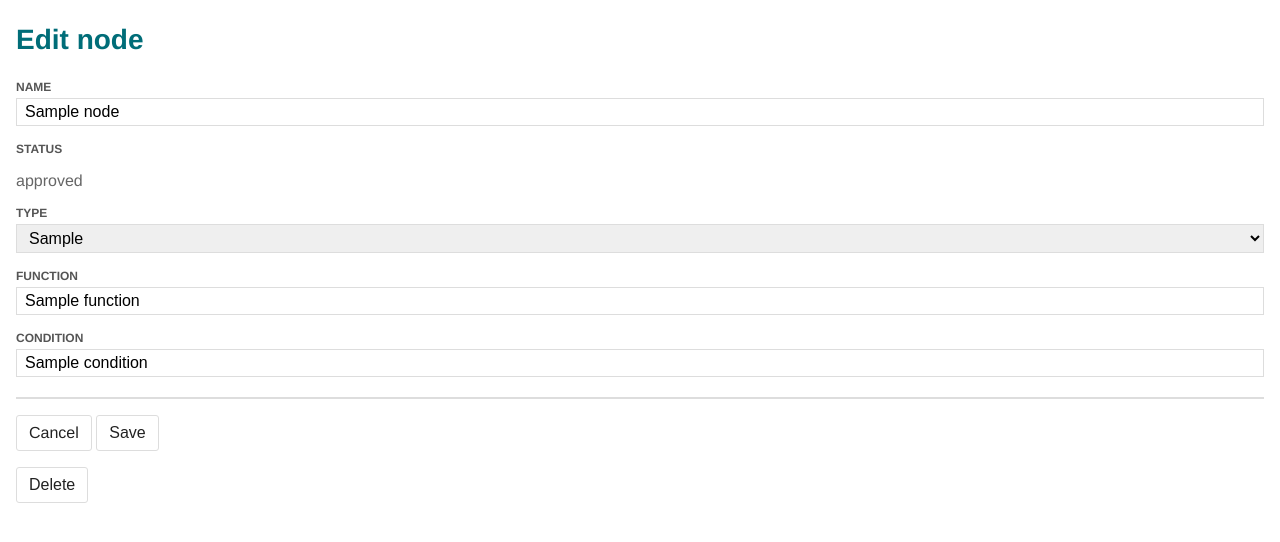
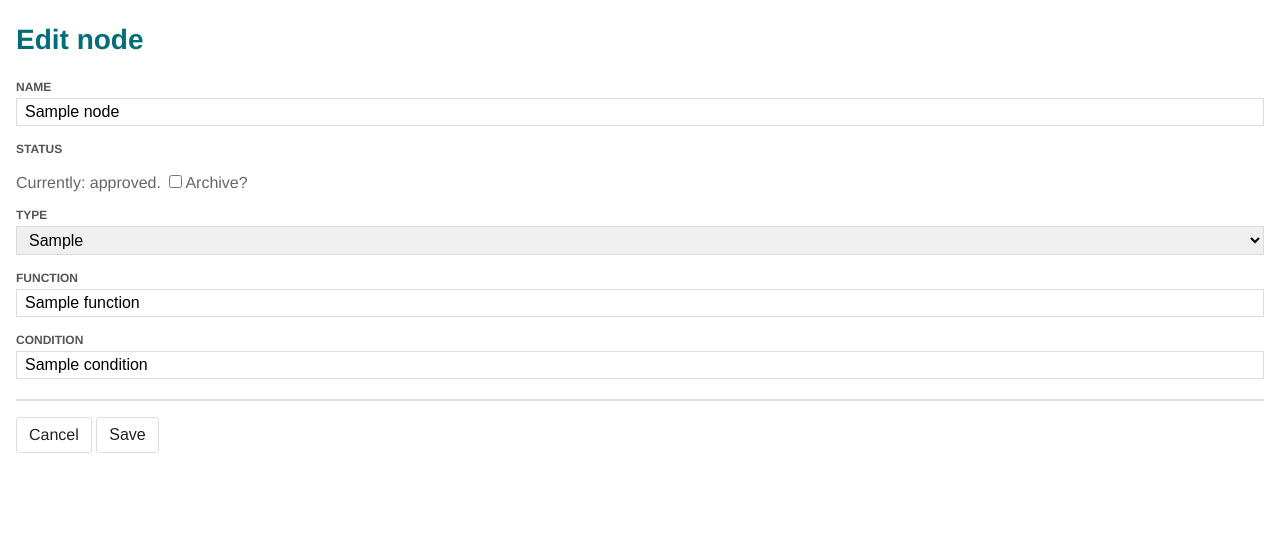
Before and after one commit to tomalrussell/nismod_int, a Flask app: template app/templates/node_single_edit.html in a window 1280 px wide. Shown: the part 92-634 px from the top of the page. Run offline with Flask 2, Linux system fonts and the light colour scheme; the template is opened without the code that fills it: most values are stand-ins (such as "Sample title", 1, 10 or a date in 2020); some libraries are stand-ins or nearby versions.

Commit message:
status: approve/archive

```diff
--- a/app/__init__.py
+++ b/app/__init__.py
@@ -78,6 +78,13 @@ def node_page(node_id):
             node.set_type(data.get("type"))
             node.set_function(data.get("function"))
             node.set_condition(data.get("condition"))
+
+            if data.get("status_approved"):
+                node.set_status("approved")
+
+            if data.get("status_archived"):
+                node.set_status("archived")
+
             with get_conn() as conn:
                 node.save(conn)
             return render_template("node_single_edit.html", node=node, node_types=node_types)
--- a/app/static/js/main.js
+++ b/app/static/js/main.js
@@ -210,8 +210,8 @@ function createDetailsEl(props){
         <i class="fa fa-{{ icon_class }}" aria-hidden="true"></i>
         {{ type_text }}
     </p>
-    <a href="/nodes/{{ id }}">View</a>
-    <a href="/nodes/{{ id }}?edit=true">Edit</a>`;
+    <a href="/nodes/{{ id }}" class="button-link">View</a>
+    <a href="/nodes/{{ id }}?edit=true" class="button-link">Edit</a>`;
     Mustache.parse(template);
 
     props.icon_class = getIconClass(props.type);
--- a/app/templates/node_single_edit.html
+++ b/app/templates/node_single_edit.html
@@ -7,7 +7,15 @@
         <input type="text" name="name" value="{{ node.name }}">
 
         <h4>Status</h4>
-        <p>{{node.status}}</p>
+        <p>
+            Currently: {{ node.status }}.
+            {% if node.status is equalto "staged" %}
+            <label><input type="checkbox" name="status_approved">Approve?</label>
+            {% endif %}
+            {% if node.status is equalto "approved" %}
+            <label><input type="checkbox" name="status_archived">Archive?</label>
+            {% endif %}
+        </p>
 
         <h4>Type</h4>
         <select name="type">
@@ -29,9 +37,11 @@
             <input type="submit" value="Save" class="button">
         </div>
     </form>
+    {% if node.status is equalto "staged" %}
     <form action="" method="POST">
         <input type="hidden" name="x-method" value="DELETE">
         <input type="submit" value="Delete" class="button">
     </form>
+    {% endif %}
 </main>
 {% endblock %}
```
